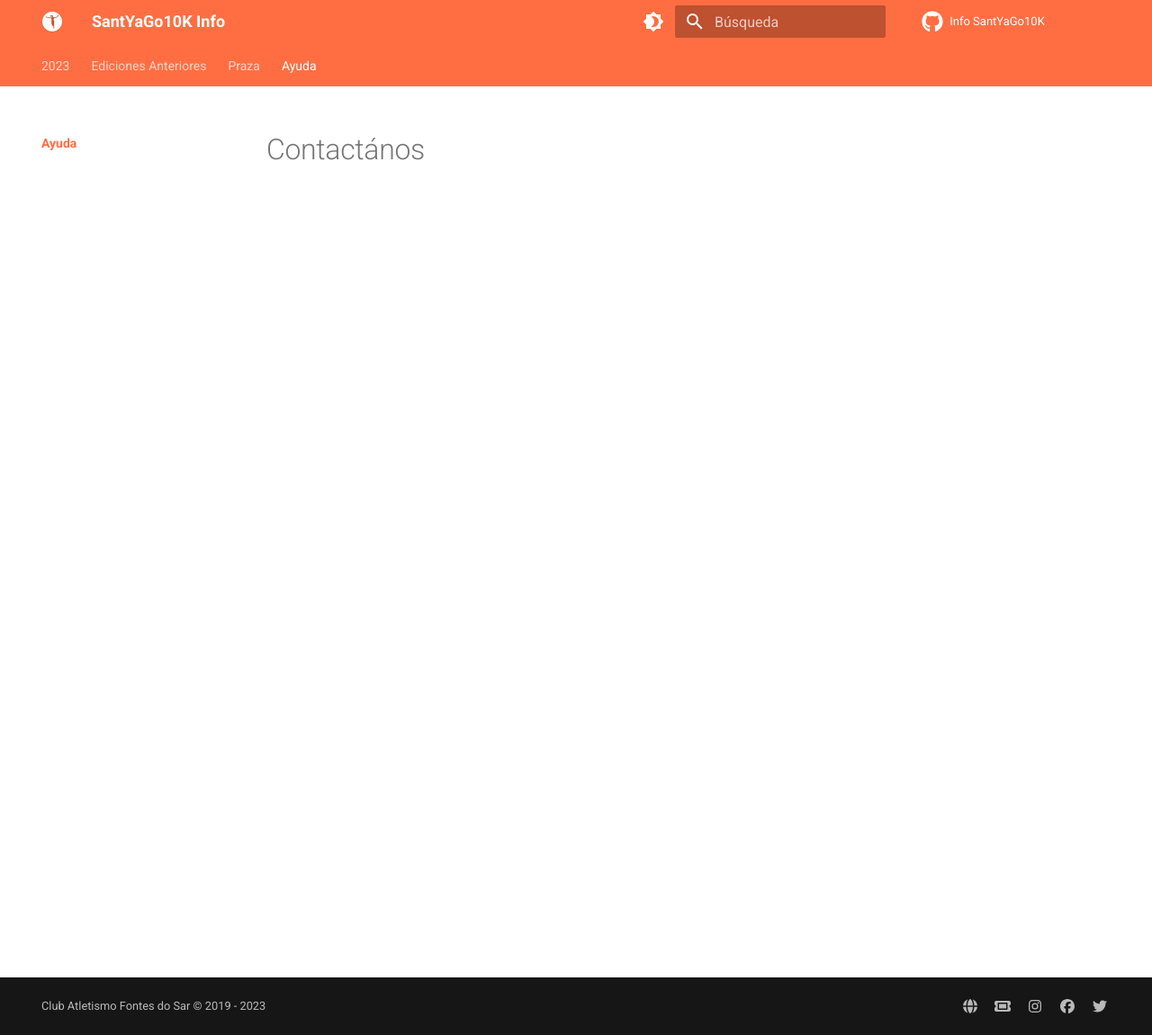
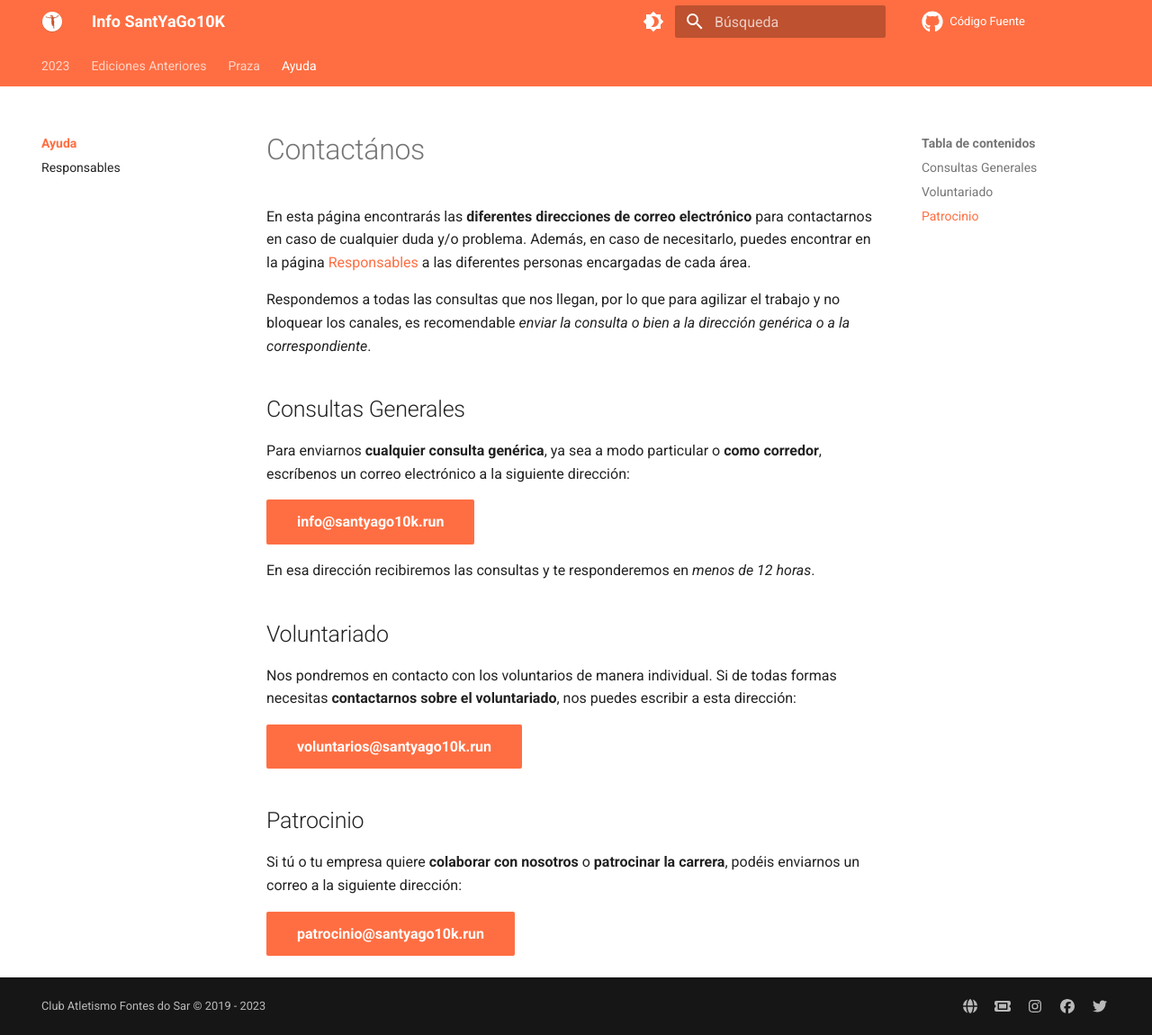
Before and after one commit to SantYaGo10K/Info, an MkDocs documentation site: the page built from info/ayuda/index.md, in a window 1280 px wide and 1150 px high. Shown: the whole window at 90% size. Built offline with MkDocs 1.6.1 and Material for MkDocs 9.7.7, drawn with Linux system fonts in a browser that asks for light colours; comment, search, counter and statistics services are not loaded.

Commit message:
Done for today

```diff
--- a/info/ayuda/index.md
+++ b/info/ayuda/index.md
@@ -1 +1,31 @@
 # Contactános
+
+En esta página encontrarás las **diferentes direcciones de correo electrónico** para contactarnos en caso de cualquier
+duda y/o problema. Además, en caso de necesitarlo, puedes encontrar en la página [Responsables](./responsables.md) a
+las diferentes personas encargadas de cada área.
+
+Respondemos a todas las consultas que nos llegan, por lo que para agilizar el trabajo y no bloquear los canales, es
+recomendable *enviar la consulta o bien a la dirección genérica o a la correspondiente*.
+
+## Consultas Generales
+
+Para enviarnos **cualquier consulta genérica**, ya sea a modo particular o **como corredor**, escríbenos un correo
+electrónico a la siguiente dirección:
+
+[info@santyago10k.run](mailto:info@santyago10k.run){ .md-button .md-button--primary }
+
+En esa dirección recibiremos las consultas y te responderemos en *menos de 12 horas*.
+
+## Voluntariado
+
+Nos pondremos en contacto con los voluntarios de manera individual. Si de todas formas necesitas **contactarnos sobre
+el voluntariado**, nos puedes escribir a esta dirección:
+
+[voluntarios@santyago10k.run](mailto:voluntarios@santyago10k.run){ .md-button .md-button--primary }
+
+## Patrocinio
+
+Si tú o tu empresa quiere **colaborar con nosotros** o **patrocinar la carrera**, podéis enviarnos un correo a la
+siguiente dirección:
+
+[patrocinio@santyago10k.run](mailto:patrocinio@santyago10k.run){ .md-button .md-button--primary }
--- a/mkdocs.yml
+++ b/mkdocs.yml
@@ -1,5 +1,5 @@
 # Site Config
-site_name: SantYaGo10K Info
+site_name: Info SantYaGo10K
 site_description: Página de Ayuda de la Carrera Nocturna SantYaGo10K
 site_author: Atletismo Fontes do Sar
 site_url: https://info.santyago10k.run/
@@ -9,7 +9,7 @@ docs_dir: info
 dev_addr: '127.0.0.1:8008'
 
 # Repository
-repo_name: Info SantYaGo10K
+repo_name: Código Fuente
 repo_url: https://github.com/SantYaGo10K/Info
 edit_uri: blob/master/info/
 
@@ -82,6 +82,9 @@ plugins:
       redirect_maps:
         '2023/index.md': 'index.md'
         '2023/reglamento.md': 'reglamento.md'
+        # Políticas Legales
+        'praza/terminos.md': 'praza/legal/terminos.md'
+        'praza/privacidad.md': 'praza/legal/privacidad.md'
 
 markdown_extensions:
   - codehilite
@@ -127,5 +130,11 @@ nav:
       - Reglamento: 2019/reglamento.md
   - Praza:
     - praza/index.md
+    - Devolución de Cuota: praza/devolucion.md
+    - Legal:
+      - praza/legal/index.md
+      - Términos y Condiciones: praza/legal/terminos.md
+      - Política de Privacidad: praza/legal/privacidad.md
   - Ayuda:
     - ayuda/index.md
+    - Responsables: ayuda/responsables.md
```
Also changed, not shown: info/ayuda/responsables.md (added, +38 -0 lines), info/praza/devolucion.md (added, +1 -0 lines), info/praza/index.md (+1 -0 lines), info/praza/legal/index.md (added, +7 -0 lines), info/praza/legal/privacidad.md (added, +1 -0 lines), info/praza/legal/terminos.md (added, +1 -0 lines).
